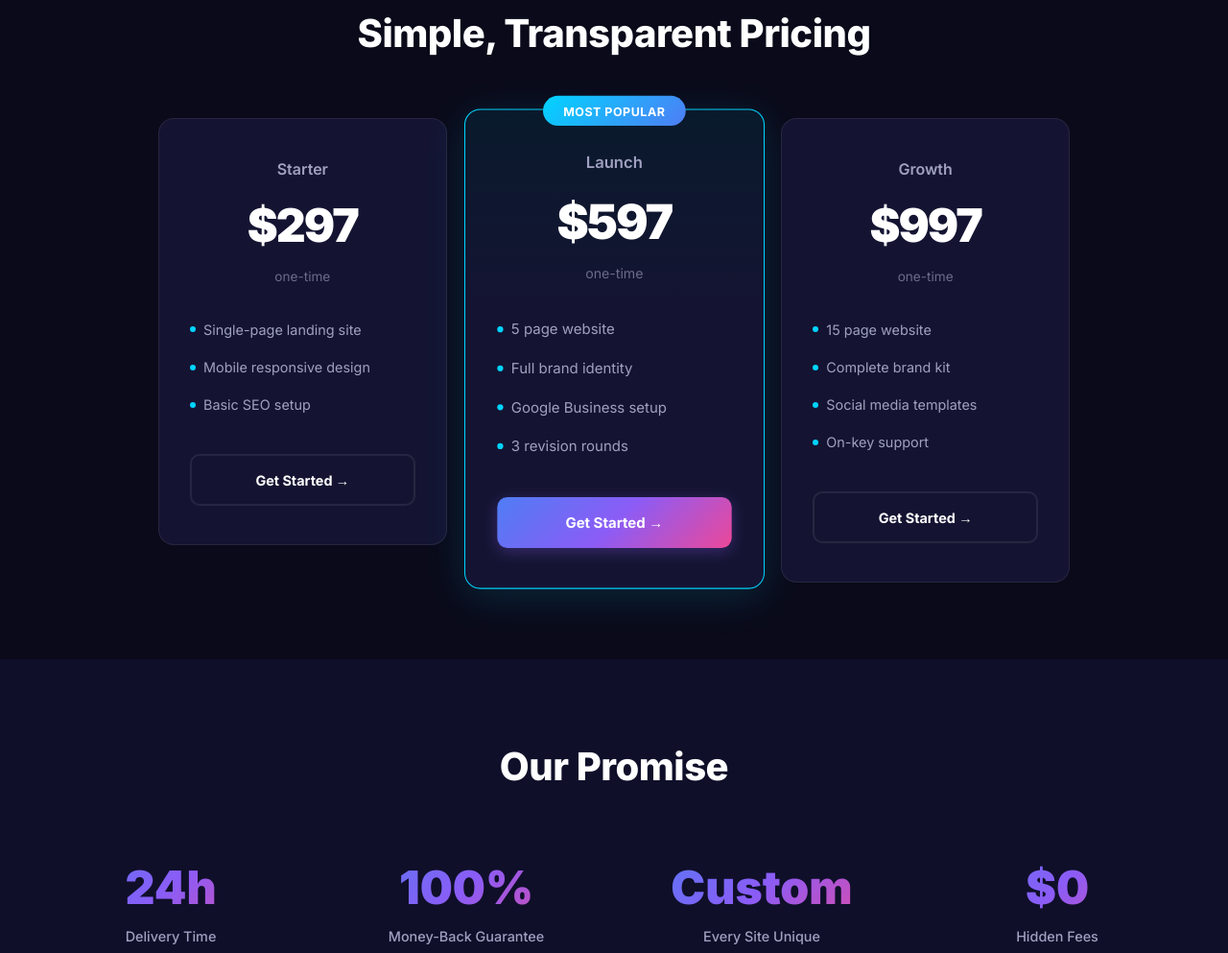
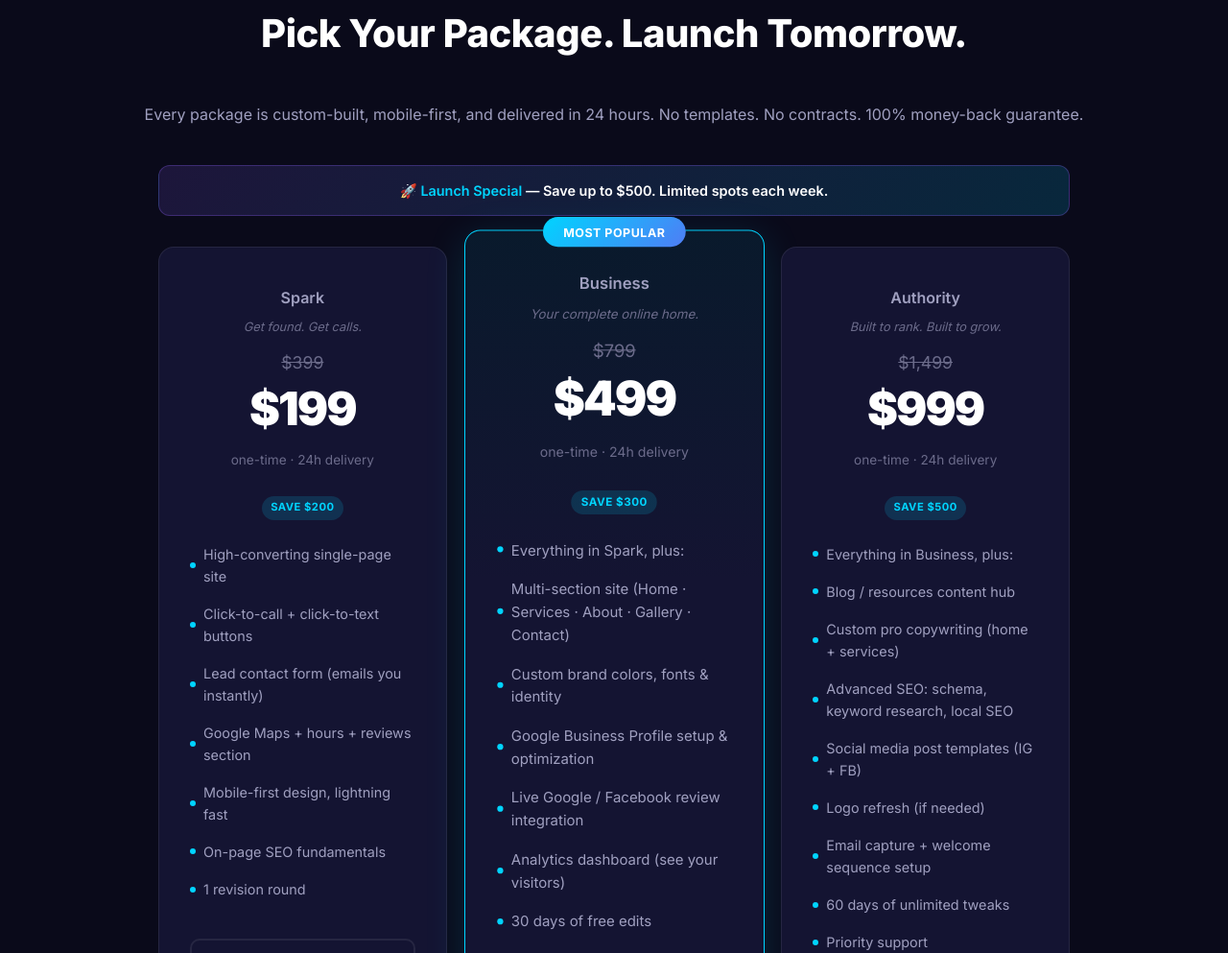
Before and after one commit to petercole/sites-in-a-day, a website: page index.html in a window 1280 px wide. Shown: the part 1807-2800 px from the top of the page at 96% size. Drawn offline with Linux system fonts and the light colour scheme.

Commit message:
Relaunch pricing: Spark $199 / Business $499 / Authority $999 with slashed original prices

```diff
--- a/index.html
+++ b/index.html
@@ -12,12 +12,12 @@
 
     <meta charset="UTF-8">
     <meta name="viewport" content="width=device-width, initial-scale=1.0">
-    <meta name="description" content="Get a professional, custom website in 24 hours. Custom-built by professionals, delivered fast. Starting at $297.">
+    <meta name="description" content="Get a professional, custom website in 24 hours. Custom-built, conversion-focused, delivered fast. Launch special — from $199.">
     <meta name="theme-color" content="#0a0a1a">
 
     <!-- Open Graph -->
     <meta property="og:title" content="Sites In A Day - Professional Websites in 24 Hours">
-    <meta property="og:description" content="Custom websites built fast. Professional design, done in 24 hours. From $297.">
+    <meta property="og:description" content="Custom websites built fast. Professional design, done in 24 hours. Launch special — from $199.">
     <meta property="og:type" content="website">
     <meta property="og:url" content="https://sitesinaday.com">
 
@@ -295,8 +295,13 @@
             border-radius: 20px; text-transform: uppercase; letter-spacing: 0.5px;
         }
         .price-tier { font-size: 1rem; font-weight: 600; margin-bottom: 0.5rem; color: var(--text-secondary); }
+        .price-tagline { font-size: 0.8rem; color: var(--text-muted); margin-bottom: 0.75rem; font-style: italic; }
+        .price-was { font-size: 1.1rem; color: var(--text-muted); text-decoration: line-through; margin-bottom: -0.25rem; }
         .price-amount { font-size: 3rem; font-weight: 900; letter-spacing: -2px; margin-bottom: 0.25rem; }
         .price-freq { font-size: 0.85rem; color: var(--text-muted); margin-bottom: 1.5rem; }
+        .save-badge { display: inline-block; background: rgba(0, 212, 255, 0.15); color: var(--accent-cyan); font-size: 0.7rem; font-weight: 700; padding: 0.2rem 0.6rem; border-radius: 20px; margin-bottom: 1rem; text-transform: uppercase; letter-spacing: 0.5px; }
+        .launch-banner { max-width: 950px; margin: 0 auto 2rem; text-align: center; padding: 0.85rem 1.5rem; background: linear-gradient(135deg, rgba(139, 92, 246, 0.15), rgba(0, 212, 255, 0.15)); border: 1px solid rgba(139, 92, 246, 0.3); border-radius: 12px; font-size: 0.9rem; color: var(--text-primary); font-weight: 600; }
+        .launch-banner span { color: var(--accent-cyan); }
         .price-features { list-style: none; text-align: left; margin-bottom: 2rem; }
         .price-features li {
             padding: 0.5rem 0; font-size: 0.9rem; color: var(--text-secondary);
@@ -574,7 +579,7 @@
         </div>
         <div class="hero-content">
             <h1>Your Professional Website.<br>Built &amp; Live in 24 Hours.</h1>
-            <p class="hero-subtitle">Custom-built websites, done fast. No templates. No shortcuts. From $297.</p>
+            <p class="hero-subtitle">Custom-built websites, done fast. No templates. No shortcuts. <strong style="color:#fff;">Launch special — from $199.</strong></p>
             <div class="hero-buttons">
                 <a href="#pricing" class="btn-primary">See Pricing</a>
                 <a href="#portfolio" class="btn-secondary">View Our Work</a>
@@ -716,44 +721,70 @@
 
     <!-- PRICING -->
     <section class="section" id="pricing">
-        <h2 class="section-title">Simple, Transparent Pricing</h2>
+        <h2 class="section-title">Pick Your Package. Launch Tomorrow.</h2>
+        <p style="text-align:center;color:var(--text-secondary);margin-top:-1rem;margin-bottom:2.5rem;font-size:1rem;">Every package is custom-built, mobile-first, and delivered in 24 hours. No templates. No contracts. 100% money-back guarantee.</p>
+        <div class="launch-banner">🚀 <span>Launch Special</span> — Save up to $500. Limited spots each week.</div>
         <div class="pricing-grid">
             <div class="price-card">
-                <div class="price-tier">Starter</div>
-                <div class="price-amount">$297</div>
-                <div class="price-freq">one-time</div>
+                <div class="price-tier">Spark</div>
+                <div class="price-tagline">Get found. Get calls.</div>
+                <div class="price-was">$399</div>
+                <div class="price-amount">$199</div>
+                <div class="price-freq">one-time · 24h delivery</div>
+                <div class="save-badge">Save $200</div>
                 <ul class="price-features">
-                    <li>Single-page landing site</li>
-                    <li>Mobile responsive design</li>
-                    <li>Basic SEO setup</li>
+                    <li>High-converting single-page site</li>
+                    <li>Click-to-call + click-to-text buttons</li>
+                    <li>Lead contact form (emails you instantly)</li>
+                    <li>Google Maps + hours + reviews section</li>
+                    <li>Mobile-first design, lightning fast</li>
+                    <li>On-page SEO fundamentals</li>
+                    <li>1 revision round</li>
                 </ul>
-                <a href="https://jpqeqjrrgyrkilonrhmx.supabase.co/functions/v1/create-checkout?package=297" class="price-btn outline">Get Started &rarr;</a>
+                <a href="https://jpqeqjrrgyrkilonrhmx.supabase.co/functions/v1/create-checkout?package=199" class="price-btn outline">Get Started &rarr;</a>
             </div>
             <div class="price-card featured">
                 <div class="popular-badge">Most Popular</div>
-                <div class="price-tier">Launch</div>
-                <div class="price-amount">$597</div>
-                <div class="price-freq">one-time</div>
+                <div class="price-tier">Business</div>
+                <div class="price-tagline">Your complete online home.</div>
+                <div class="price-was">$799</div>
+                <div class="price-amount">$499</div>
+                <div class="price-freq">one-time · 24h delivery</div>
+                <div class="save-badge">Save $300</div>
                 <ul class="price-features">
-                    <li>5 page website</li>
-                    <li>Full brand identity</li>
-                    <li>Google Business setup</li>
+                    <li>Everything in Spark, plus:</li>
+                    <li>Multi-section site (Home · Services · About · Gallery · Contact)</li>
+                    <li>Custom brand colors, fonts &amp; identity</li>
+                    <li>Google Business Profile setup &amp; optimization</li>
+                    <li>Live Google / Facebook review integration</li>
+                    <li>Analytics dashboard (see your visitors)</li>
+                    <li>30 days of free edits</li>
                     <li>3 revision rounds</li>
                 </ul>
-                <a href="https://jpqeqjrrgyrkilonrhmx.supabase.co/functions/v1/create-checkout?package=597" class="price-btn primary">Get Started &rarr;</a>
-            </div>            <div class="price-card">
-                <div class="price-tier">Growth</div>
-                <div class="price-amount">$997</div>
-                <div class="price-freq">one-time</div>
+                <a href="https://jpqeqjrrgyrkilonrhmx.supabase.co/functions/v1/create-checkout?package=499" class="price-btn primary">Get Started &rarr;</a>
+            </div>
+            <div class="price-card">
+                <div class="price-tier">Authority</div>
+                <div class="price-tagline">Built to rank. Built to grow.</div>
+                <div class="price-was">$1,499</div>
+                <div class="price-amount">$999</div>
+                <div class="price-freq">one-time · 24h delivery</div>
+                <div class="save-badge">Save $500</div>
                 <ul class="price-features">
-                    <li>15 page website</li>
-                    <li>Complete brand kit</li>
-                    <li>Social media templates</li>
-                    <li>On-key support</li>
+                    <li>Everything in Business, plus:</li>
+                    <li>Blog / resources content hub</li>
+                    <li>Custom pro copywriting (home + services)</li>
+                    <li>Advanced SEO: schema, keyword research, local SEO</li>
+                    <li>Social media post templates (IG + FB)</li>
+                    <li>Logo refresh (if needed)</li>
+                    <li>Email capture + welcome sequence setup</li>
+                    <li>60 days of unlimited tweaks</li>
+                    <li>Priority support</li>
                 </ul>
-                <a href="https://jpqeqjrrgyrkilonrhmx.supabase.co/functions/v1/create-checkout?package=997" class="price-btn outline">Get Started &rarr;</a>
+                <a href="https://jpqeqjrrgyrkilonrhmx.supabase.co/functions/v1/create-checkout?package=999" class="price-btn outline">Get Started &rarr;</a>
             </div>
         </div>
+        <p style="text-align:center;color:var(--text-muted);margin-top:2rem;font-size:0.85rem;">Not sure which? <a href="#contact" style="color:var(--accent-cyan);text-decoration:none;">Chat with us</a> — we'll recommend the right fit in 2 minutes.</p>
     </section>
 
     <!-- PROMISE + FAQ -->
@@ -799,7 +830,7 @@
                             <span>Can I edit my site after launch?</span>
                             <div class="faq-toggle">+</div>
                         </div>
-                        <div class="faq-answer">Absolutely! We provide either a simple admin panel or hand off the source code so you can make updates yourself. For the Launch and Growth packages, we include support to help with changes.</div>
+                        <div class="faq-answer">Absolutely! We provide either a simple admin panel or hand off the source code so you can make updates yourself. Business and Authority packages include 30–60 days of free edits.</div>
                     </div>
                     <div class="faq-item">
                         <div class="faq-question">
```
Also changed, not shown: nashville.html (+30 -27 lines), upgrade.html (+31 -26 lines).
